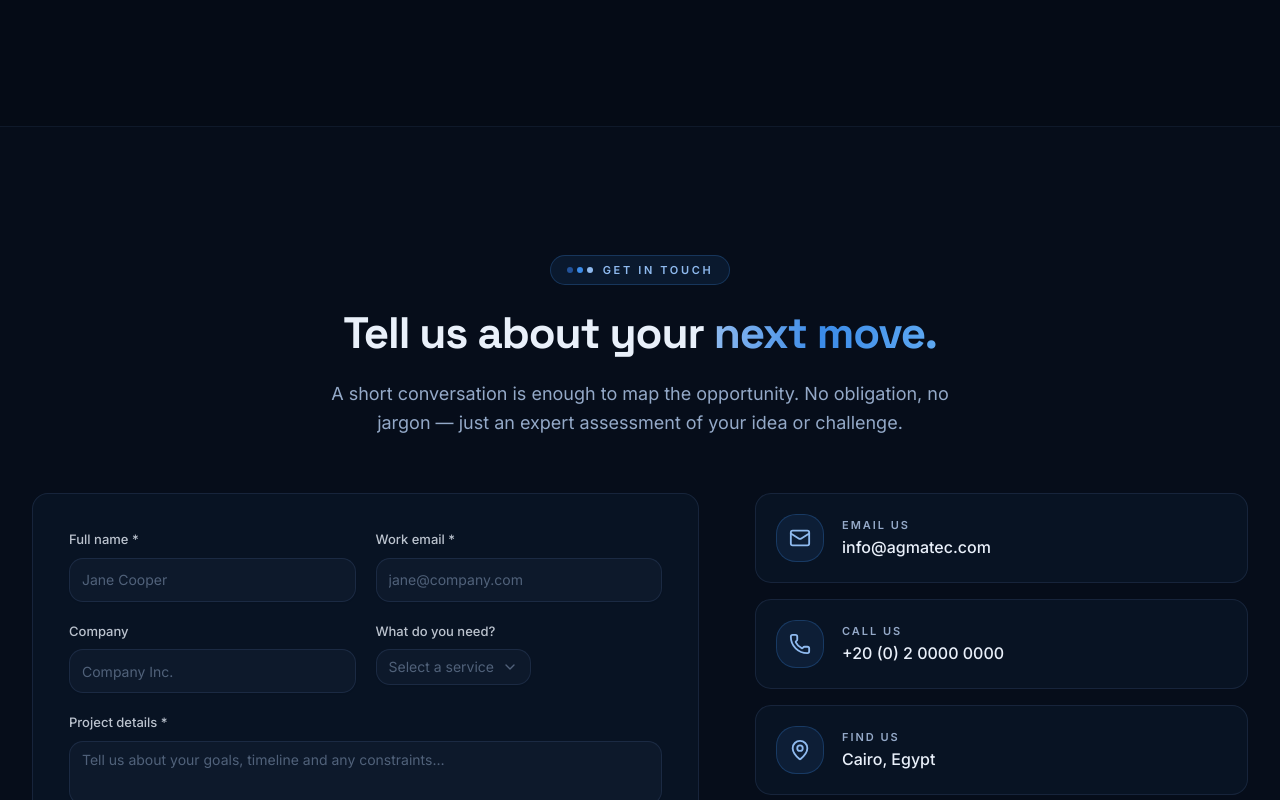
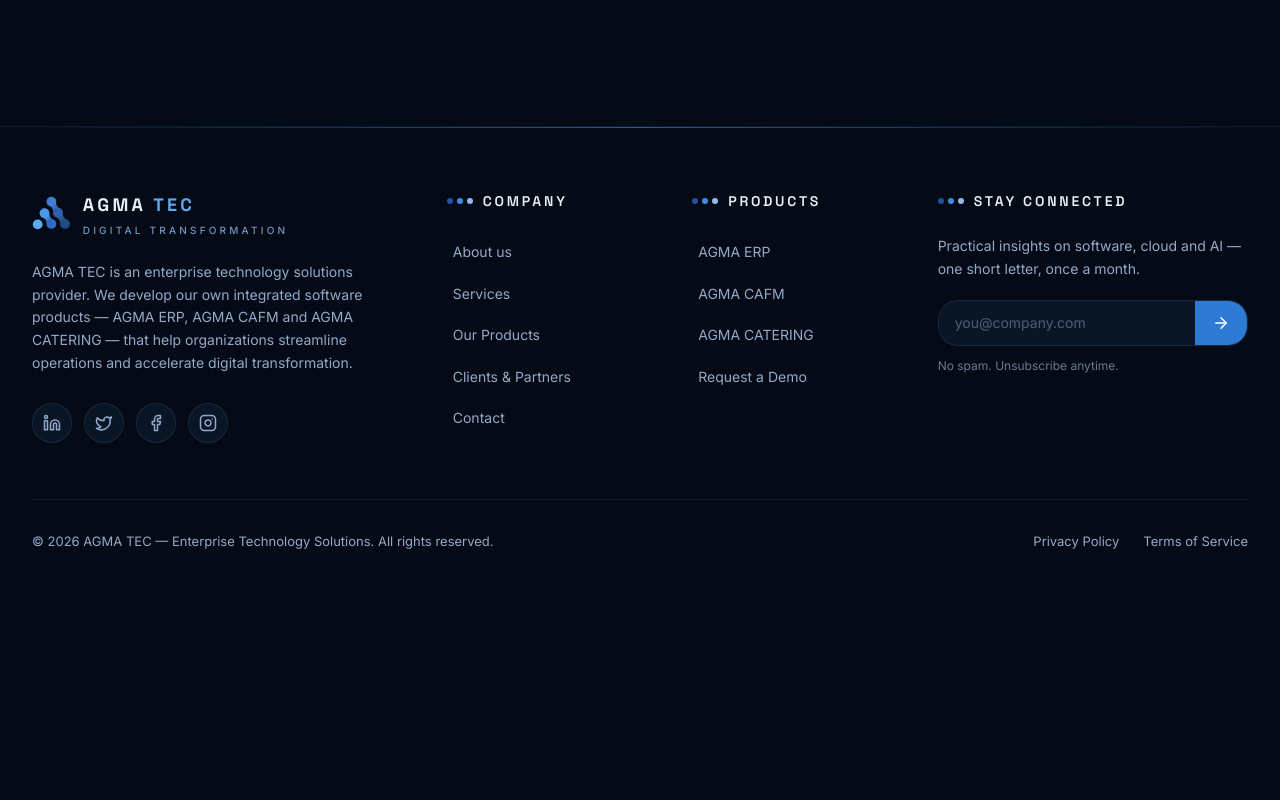
Before and after one commit to omareidkamelibrahim/AGMA-TEC, a Next.js app: page / in a window 1280 px wide. Shown: the part 6440-7240 px from the top of the page. After the commit the page ends 7031 px from the top, so only its background shows below. Built offline with nearby package versions, Linux system fonts and the light colour scheme.

Commit message:
3b30a610-30ca-471f-adb8-4c733dfc973e

```diff
--- a/src/app/page.tsx
+++ b/src/app/page.tsx
@@ -5,7 +5,6 @@ import { Clients } from "@/components/agma/clients";
 import { Testimonials } from "@/components/agma/testimonials";
 import { Team } from "@/components/agma/team";
 import { CtaBand } from "@/components/agma/cta-band";
-import { Contact } from "@/components/agma/contact";
 
 export default function Home() {
   return (
@@ -17,7 +16,6 @@ export default function Home() {
       <Testimonials />
       <Team />
       <CtaBand />
-      <Contact />
     </>
   );
 }
```
